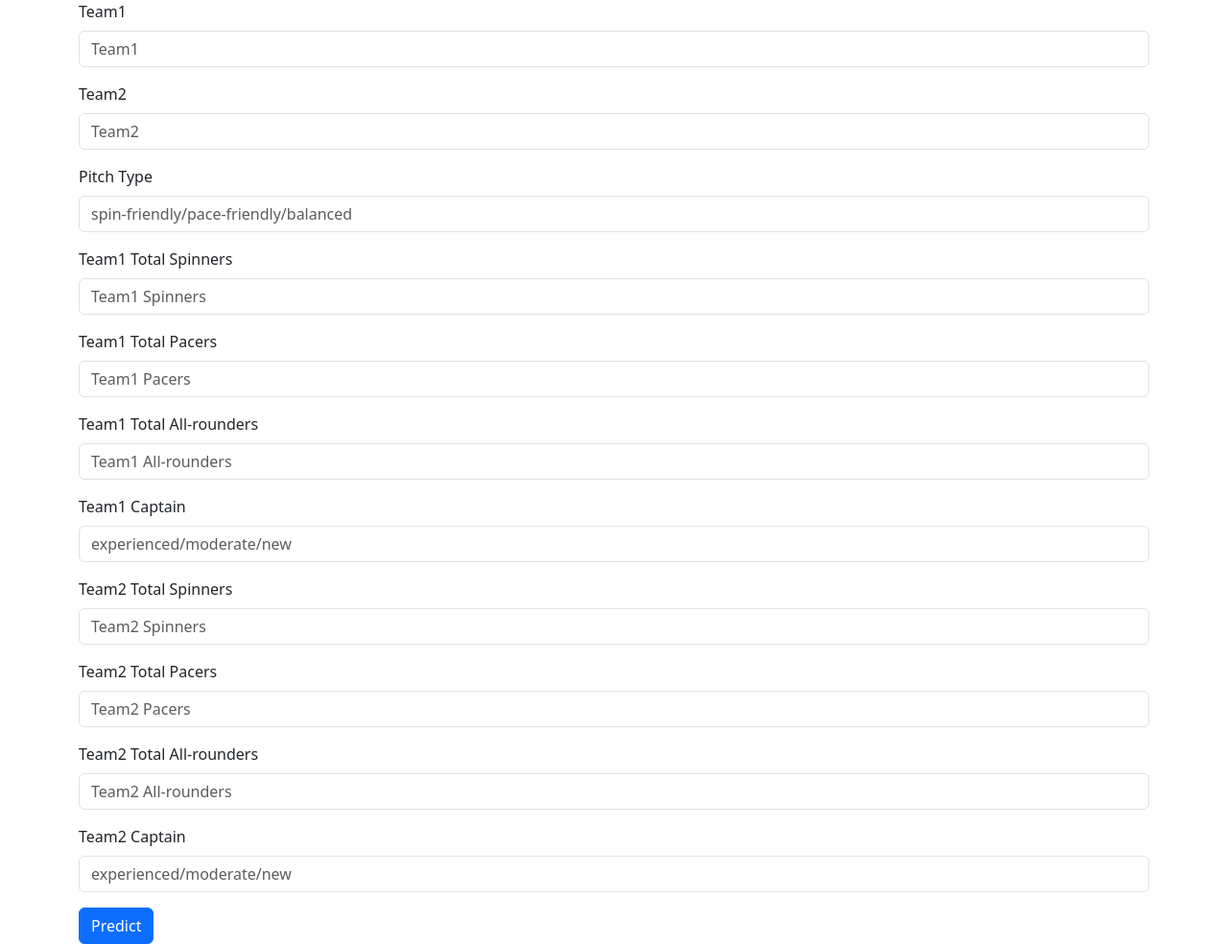
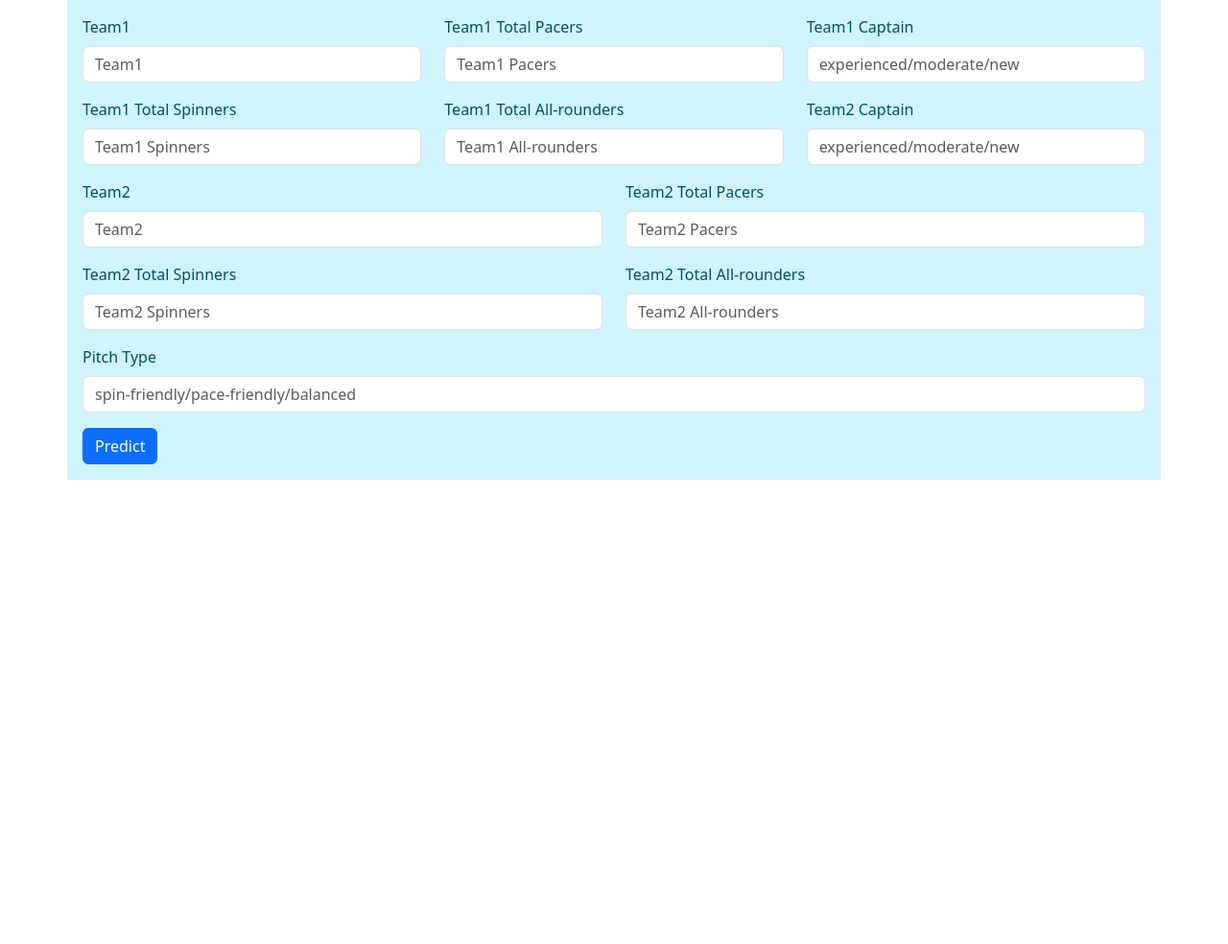
Before and after one commit to Nirmal7312/ProbabilityIPL, a Django app: page / in a window 1280 px wide. Shown: the part 56-1040 px from the top of the page at 96% size. After the commit the page ends 556 px from the top, so only its background shows below. Run offline with Django 5.2, Linux system fonts and the light colour scheme.

Commit message:
WebAlmostMade

```diff
--- a/ProbabilityIPL/views.py
+++ b/ProbabilityIPL/views.py
@@ -1,8 +1,9 @@
 from django.http import HttpResponse
 from django.shortcuts import render
-
+winner = ''
 def predict_winner(team1, team2, spinners1, pacers1, all_rounders1, captain1,
                     spinners2, pacers2, all_rounders2, captain2, pitch):
+    global winner
     # Weights for each factor
     w_s = 1.2  # Weight for spinners
     w_p = 1.3  # Weight for pacers
@@ -41,10 +42,14 @@ def predict_winner(team1, team2, spinners1, pacers1, all_rounders1, captain1,
     print(f"{team2} Score: {team2_score}")
 
     if team1_score > team2_score:
-        print(f"Predicted Winner: {team1}")
+        winner = team1
+        # print(f"Predicted Winner: {team1}")
+
     elif team2_score > team1_score:
-        print(f"Predicted Winner: {team2}")
+        winner = team2
+        # print(f"Predicted Winner: {team2}")
     else:
+        winner = "Match is expected to be very close!"
         print("Match is expected to be very close!")
 
 
@@ -69,5 +74,6 @@ def analyze (request):
     print(team2)
 
     predict_winner(team1=team1, team2=team2, spinners1=t1spinners, pacers1=t1pacers, all_rounders1=t1allrounders, captain1=t1captain, spinners2=t2spinners, pacers2=t2pacers, all_rounders2=t2allrounders, captain2=t2captain, pitch=pitch)
-
-    return render(request, 'analyze.html')
+    param = {'winner': winner.upper()}
+    print(winner)
+    return render(request, 'analyze.html', param)
--- a/templates/index.html
+++ b/templates/index.html
@@ -20,53 +20,74 @@
           </div>
         </div>
       </nav>
-      <div class="container">
+      <div class="container p-3 mb-2 bg-info-subtle text-info-emphasis">
         <form action="/analyze" method="post"> {% csrf_token %}
+           <div class="row">
+              <div class="col">
       <div class="mb-3">
         <label for="exampleFormControlInput1" class="form-label">Team1</label>
         <input name="team1" class="form-control" id="exampleFormControlInput1" placeholder="Team1">
       </div>
+                <div class="mb-3">
+        <label for="exampleFormControlInput4" class="form-label">Team1 Total Spinners</label>
+        <input name="t1spinners" type="text" class="form-control" id="exampleFormControlInput4" placeholder="Team1 Spinners">
+      </div>
+
+              </div>
+
+           <div class="col">
+
       <div class="mb-3">
-        <label for="exampleFormControlInput1" class="form-label">Team2</label>
-        <input name="team2" type="text" class="form-control" id="exampleFormControlInput1" placeholder="Team2">
+        <label for="exampleFormControlInput5" class="form-label">Team1 Total Pacers</label>
+        <input name="t1pacers" type="text" class="form-control" id="exampleFormControlInput5" placeholder="Team1 Pacers">
       </div>
       <div class="mb-3">
-        <label for="exampleFormControlInput1" class="form-label">Pitch Type</label>
-        <input name="pitch" type="text" class="form-control" id="exampleFormControlInput1" placeholder="spin-friendly/pace-friendly/balanced">
+        <label for="exampleFormControlInput6" class="form-label">Team1 Total All-rounders</label>
+        <input name="t1allrounders" type="text" class="form-control" id="exampleFormControlInput6" placeholder="Team1 All-rounders">
+      </div> </div>
+             <div class="col">
+      <div class="mb-3">
+        <label for="exampleFormControlInput7" class="form-label">Team1 Captain</label>
+        <input name="t1captain" type="text" class="form-control" id="exampleFormControlInput1" placeholder="experienced/moderate/new">
       </div>
-      <div class="mb-3">
-        <label for="exampleFormControlInput1" class="form-label">Team1 Total Spinners</label>
-        <input name="t1spinners" type="text" class="form-control" id="exampleFormControlInput1" placeholder="Team1 Spinners">
+                   <div class="mb-3">
+        <label for="exampleFormControlInput10" class="form-label">Team2 Captain</label>
+        <input name="t2captain" type="text" class="form-control" id="exampleFormControlInput10" placeholder="experienced/moderate/new">
       </div>
-      <div class="mb-3">
-        <label for="exampleFormControlInput1" class="form-label">Team1 Total Pacers</label>
-        <input name="t1pacers" type="text" class="form-control" id="exampleFormControlInput1" placeholder="Team1 Pacers">
-      </div>
-      <div class="mb-3">
-        <label for="exampleFormControlInput1" class="form-label">Team1 Total All-rounders</label>
-        <input name="t1allrounders" type="text" class="form-control" id="exampleFormControlInput1" placeholder="Team1 All-rounders">
-      </div>
-      <div class="mb-3">
-        <label for="exampleFormControlInput1" class="form-label">Team1 Captain</label>
-        <input name="t1captain" type="text" class="form-control" id="exampleFormControlInput1" placeholder="experienced/moderate/new">
+             </div>
+
+          </div>
+
+          <div class="row">
+             <div class="col">
+          <div class="mb-3">
+        <label for="exampleFormControlInput2" class="form-label">Team2</label>
+        <input name="team2" type="text" class="form-control" id="exampleFormControlInput2" placeholder="Team2">
       </div>
       <div class="mb-3">
         <label for="exampleFormControlInput1" class="form-label">Team2 Total Spinners</label>
-        <input name="t2spinners" type="text" class="form-control" id="exampleFormControlInput1" placeholder="Team2 Spinners">
+        <input name="t2spinners" type="text" class="form-control" id="exampleFormControlInput7" placeholder="Team2 Spinners">
+      </div>
+             </div>
+             <div class="col">
+      <div class="mb-3">
+        <label for="exampleFormControlInput8" class="form-label">Team2 Total Pacers</label>
+        <input name="t2pacers" type="text" class="form-control" id="exampleFormControlInput8" placeholder="Team2 Pacers">
       </div>
       <div class="mb-3">
-        <label for="exampleFormControlInput1" class="form-label">Team2 Total Pacers</label>
-        <input name="t2pacers" type="text" class="form-control" id="exampleFormControlInput1" placeholder="Team2 Pacers">
+        <label for="exampleFormControlInput9" class="form-label">Team2 Total All-rounders</label>
+        <input name="t2allrounders" type="text" class="form-control" id="exampleFormControlInput9" placeholder="Team2 All-rounders">
       </div>
+             </div>
+
+            </div>
+            <div class="col">
       <div class="mb-3">
-        <label for="exampleFormControlInput1" class="form-label">Team2 Total All-rounders</label>
-        <input name="t2allrounders" type="text" class="form-control" id="exampleFormControlInput1" placeholder="Team2 All-rounders">
+        <label for="exampleFormControlInput3" class="form-label">Pitch Type</label>
+        <input name="pitch" type="text" class="form-control" id="exampleFormControlInput3" placeholder="spin-friendly/pace-friendly/balanced">
       </div>
-      <div class="mb-3">
-        <label for="exampleFormControlInput1" class="form-label">Team2 Captain</label>
-        <input name="t2captain" type="text" class="form-control" id="exampleFormControlInput1" placeholder="experienced/moderate/new">
-      </div>
-      <button type="submit" class="btn btn-primary">Predict</button>
+           </div>
+      <button type="submit" class="btn btn-primary ">Predict</button>
     </form>
     </div>
     <script src="https://cdn.jsdelivr.net/npm/bootstrap@5.3.3/dist/js/bootstrap.bundle.min.js" integrity="sha384-YvpcrYf0tY3lHB60NNkmXc5s9fDVZLESaAA55NDzOxhy9GkcIdslK1eN7N6jIeHz" crossorigin="anonymous"></script>
```
Also changed, not shown: templates/analyze.html (+8 -3 lines).
